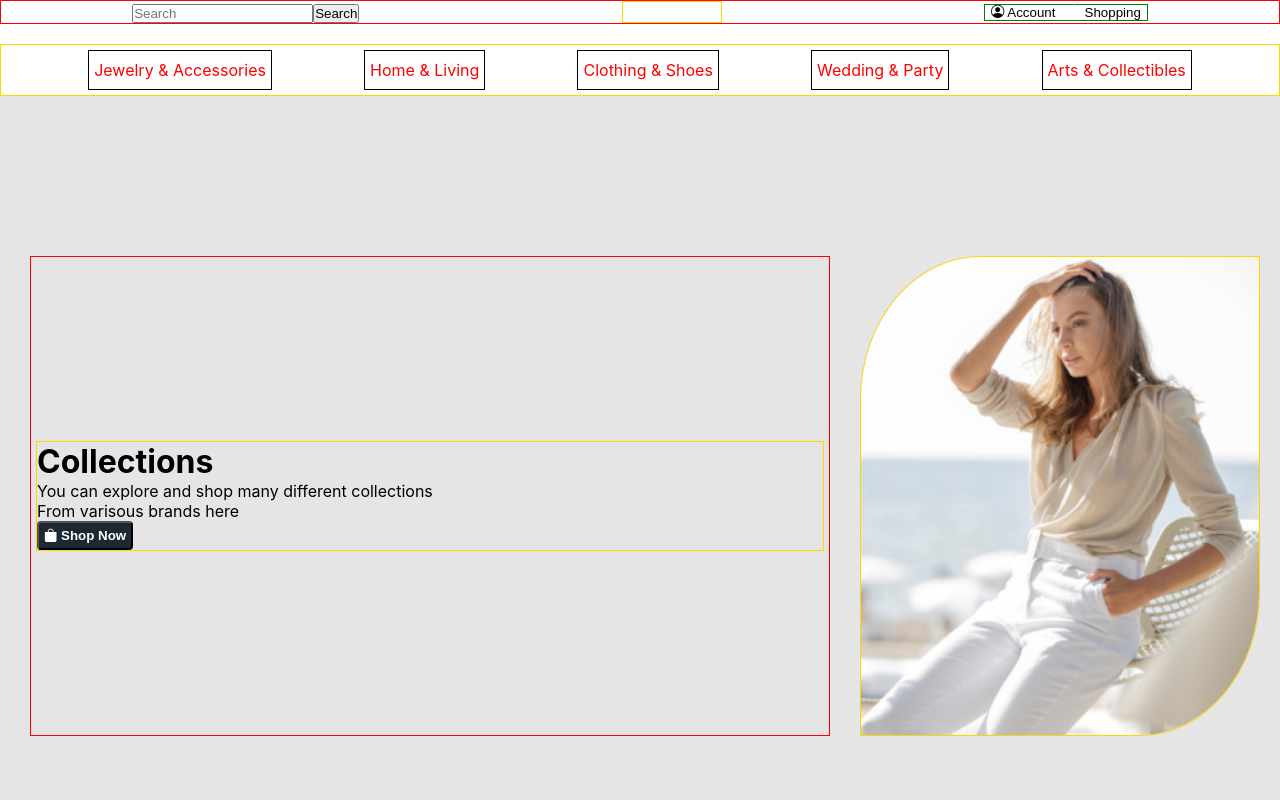
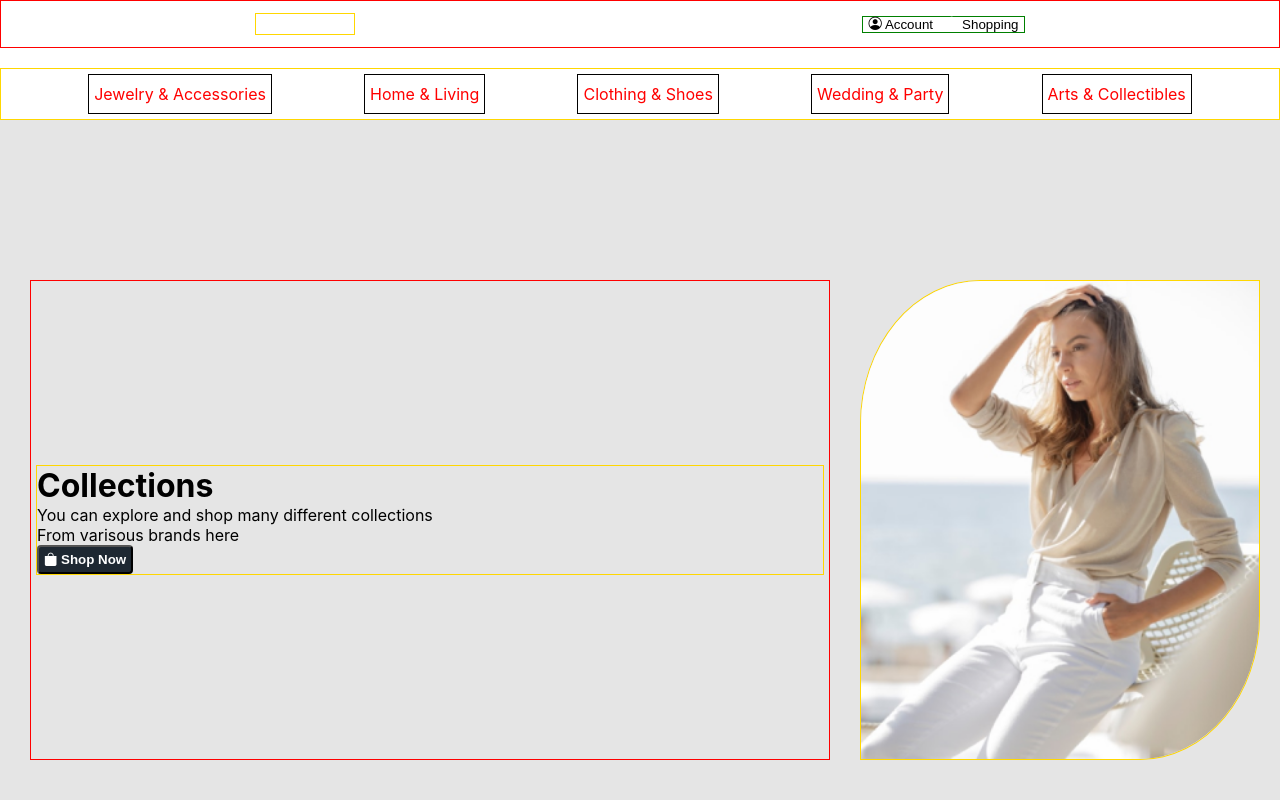
Before and after one commit to briantheengineer/Cora---E-commerce, a React (Create React App) app in the folder my-ecommerce/: page / in a window 1280 px wide. Shown: the top 800 px of the page. Built offline with nearby package versions, Linux system fonts and the light colour scheme; some icons are missing.

Commit message:
header height

```diff
--- a/my-ecommerce/src/Header.css
+++ b/my-ecommerce/src/Header.css
@@ -13,7 +13,7 @@
 
 .content {
     border:1px solid red;
-    height: fit-content;
+    min-height: 6vh;
     max-height: 10vh;
     width: 100%;
     display: flex;
--- a/my-ecommerce/src/Header.js
+++ b/my-ecommerce/src/Header.js
@@ -4,11 +4,7 @@
     <nav role="navigation" class="navbar ">
         <i class="fas fa-cart-shopping"></i>
         <div class="content content-fluid">
-            <form class="d-flex" role="search">
-                <input class="form-control me-2" type="search" placeholder="Search" aria-label="Search" />
-                <button class="btn btn-outline-success" type="submit">Search</button>
-            </form>
-            <a class="navbar-brand"><img /></a>
+        <a class="navbar-brand"><img /></a>
             <div class="icons">
                 <button><i class="bi bi-person-circle"></i> Account </button>
                 <button><i class="bi bi-bag-fill"></i> Shopping </button>
```
